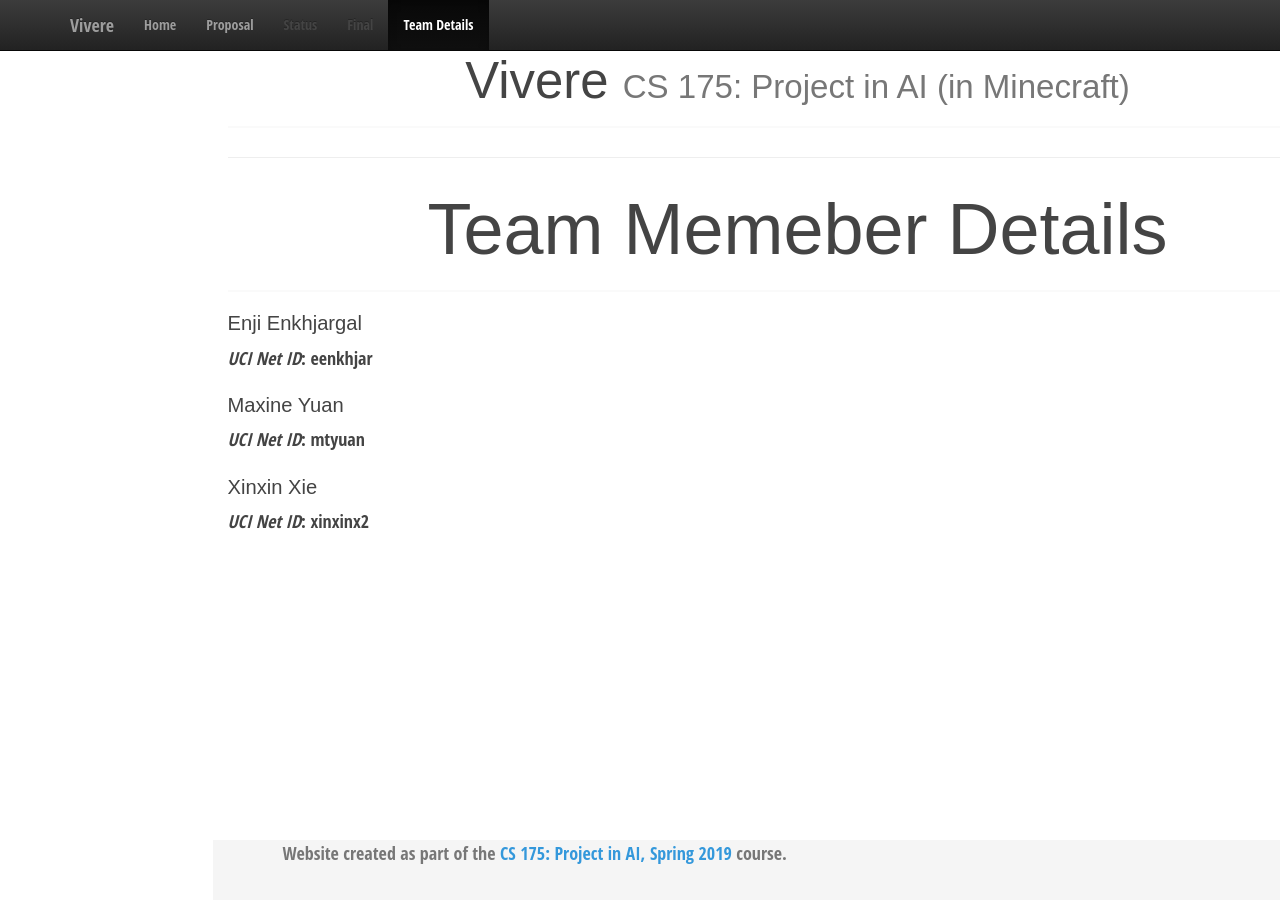
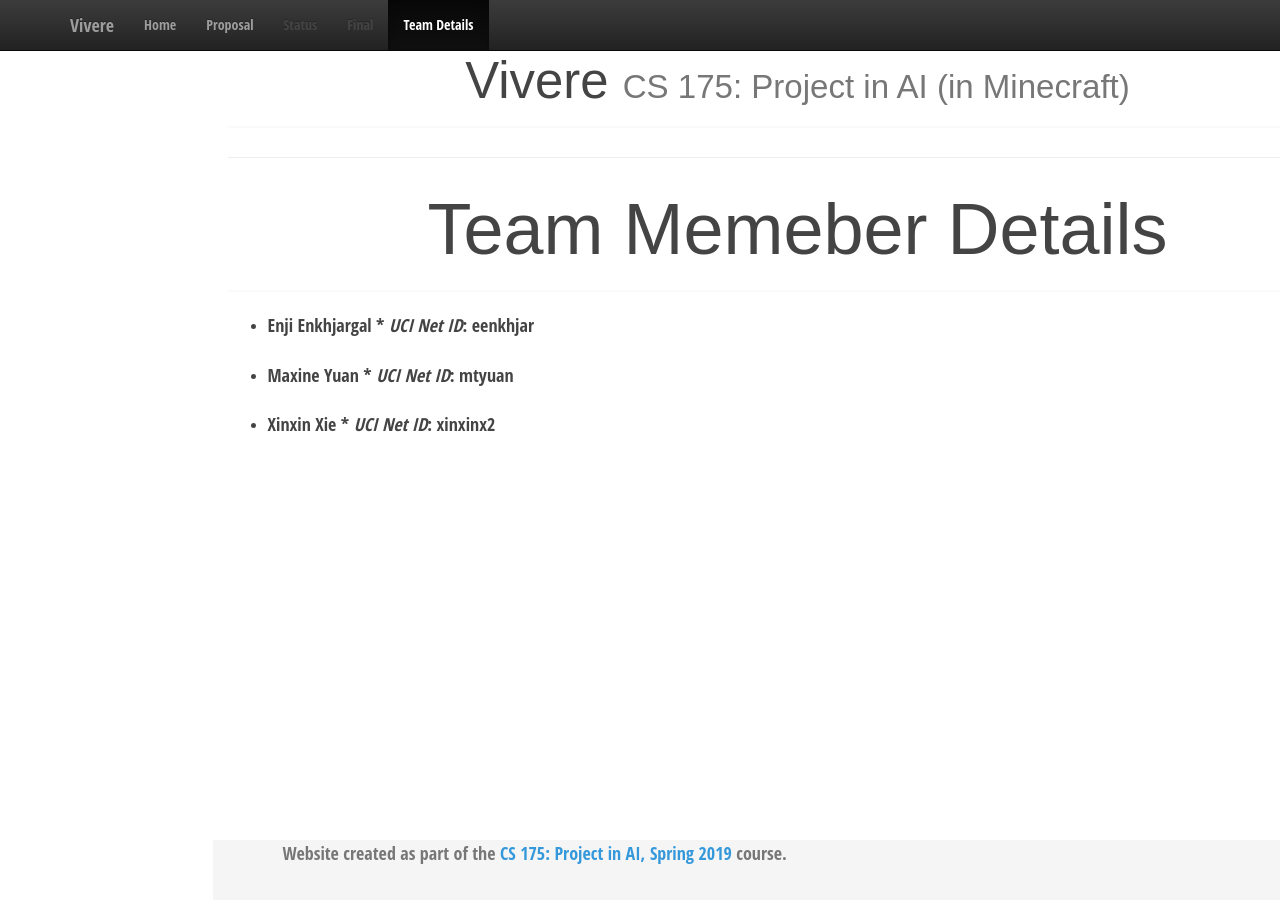
Before and after one commit to Enhjin/Vivere, a Jekyll site: the page built from docs/team.md, in a window 1280 px wide. Built offline with Jekyll 4.4.1, drawn with Linux system fonts in a browser that asks for light colours.

```diff
--- a/docs/team.md
+++ b/docs/team.md
@@ -6,11 +6,11 @@ title:  Team Memeber Details
 # {{ page.title }}
 
 
-##### Enji Enkhjargal
+* Enji Enkhjargal *
 ***UCI Net ID***: eenkhjar
 
-##### Maxine Yuan
+* Maxine Yuan *
 ***UCI Net ID***: mtyuan
 
-##### Xinxin Xie
+* Xinxin Xie *
 ***UCI Net ID***: xinxinx2
```
